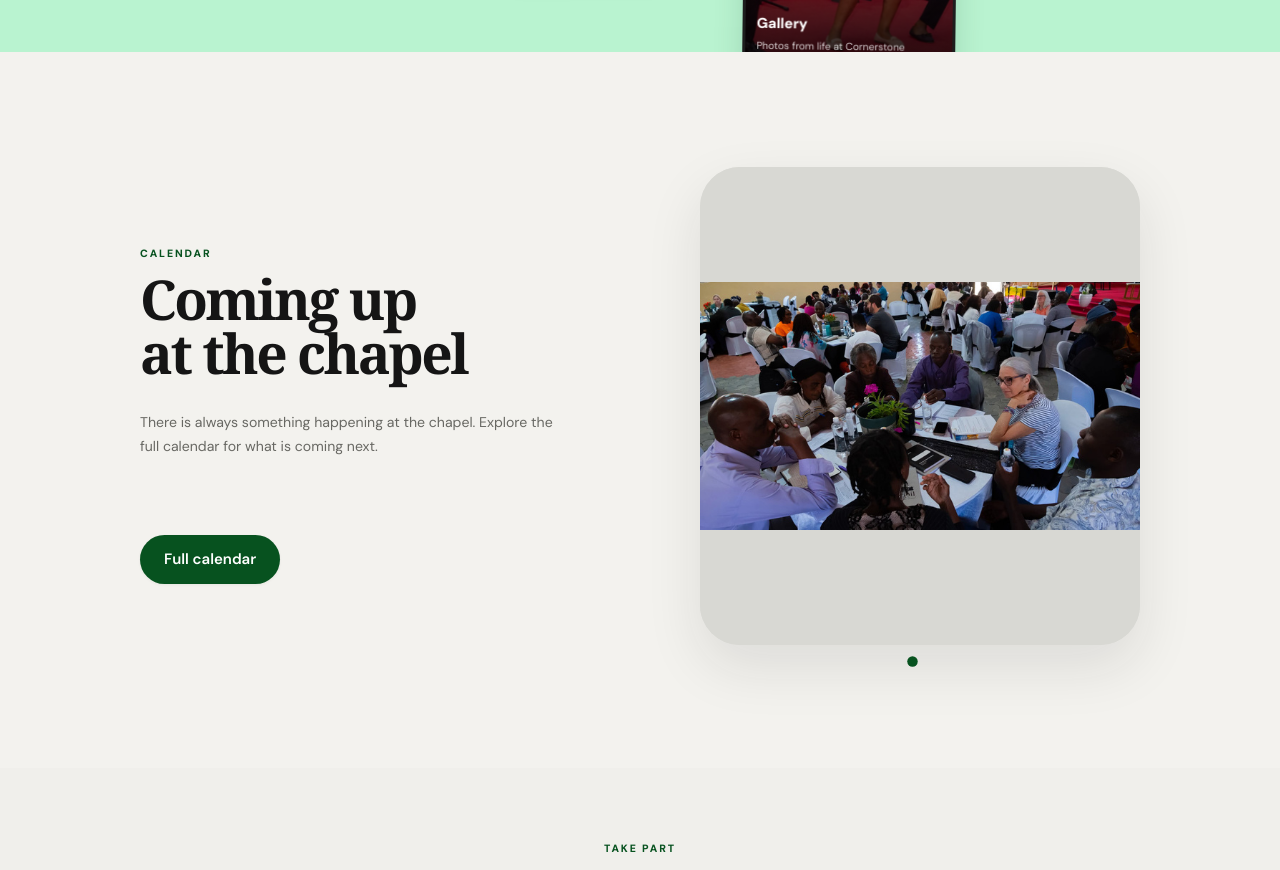
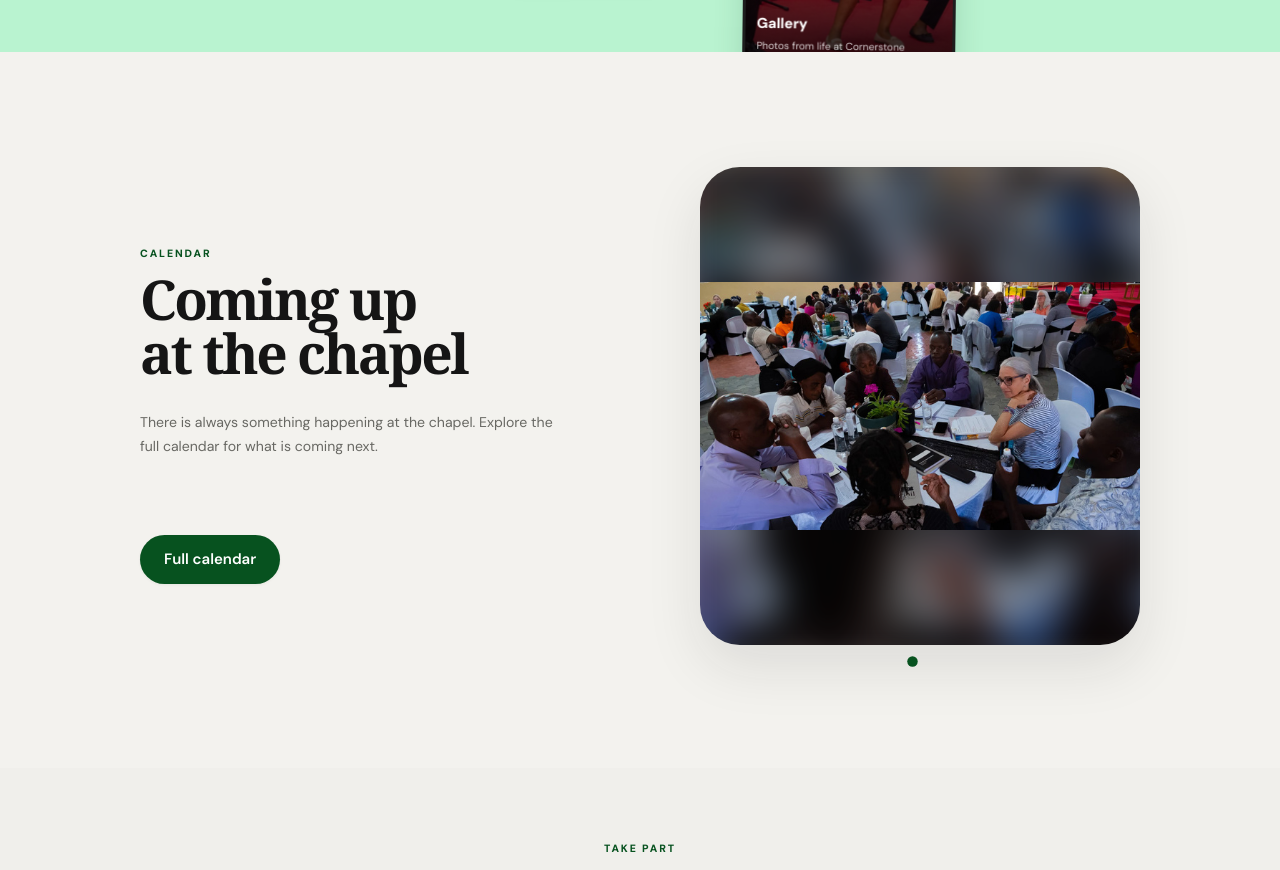
Before and after one commit to Watenehub/CFC, a React (Vite) app in the folder frontend/: page / in a window 1280 px wide. Shown: the part 2800-3670 px from the top of the page. Built offline with nearby package versions, Linux system fonts and the light colour scheme; no server answers.

Commit message:
Fill event image placeholder without cropping

```diff
--- a/frontend/src/pages/Home.css
+++ b/frontend/src/pages/Home.css
@@ -1220,7 +1220,8 @@
 .home .event-showcase-image { position: relative; overflow: hidden; width: min(100%, 440px); aspect-ratio: 0.92 / 1; margin-left: auto; border-radius: 40px; background: #d8d8d3; box-shadow: 0 22px 55px rgba(25, 30, 25, 0.1); }
 .home .event-slide { position: absolute; inset: 0; opacity: 0; visibility: hidden; transform: rotate(4deg) scale(0.92); }
 .home .event-slide.is-active { opacity: 1; visibility: visible; z-index: 2; animation: home-event-tumble 0.85s cubic-bezier(0.16, 1, 0.3, 1) both; }
-.home .event-slide img { width: 100%; height: 100%; object-fit: contain; object-position: center; background: #d8d8d3; }
+.home .event-slide-background { position: absolute; inset: -12px; background: var(--event-image) center / cover no-repeat; filter: blur(18px) brightness(0.78); transform: scale(1.08); }
+.home .event-slide img { position: relative; z-index: 1; width: 100%; height: 100%; object-fit: contain; object-position: center; background: transparent; }
 .home .event-dots { display: flex; justify-content: center; gap: 0.45rem; margin-top: 0.8rem; }
 .home .event-dots button { width: 7px; height: 7px; padding: 0; border: 0; border-radius: 50%; background: rgba(7, 82, 31, 0.22); cursor: pointer; }
 .home .event-dots button.active { transform: scale(1.5); background: var(--home-green); }
--- a/frontend/src/pages/Home.jsx
+++ b/frontend/src/pages/Home.jsx
@@ -287,7 +287,13 @@ function Home() {
             <div className="event-showcase home-reveal merge-text" aria-live="polite">
               <div className="event-showcase-image">
                 {eventSlides.map((event, index) => (
-                  <div className={`event-slide ${index === activeEvent ? 'is-active' : ''}`} key={event.id} aria-hidden={index !== activeEvent}>
+                  <div
+                    className={`event-slide ${index === activeEvent ? 'is-active' : ''}`}
+                    key={event.id}
+                    aria-hidden={index !== activeEvent}
+                    style={{ '--event-image': `url("${event.image || fallbackEvent.image}")` }}
+                  >
+                    <div className="event-slide-background" aria-hidden="true" />
                     <img className="motion-image" src={event.image || fallbackEvent.image} alt={event.title || 'Upcoming Cornerstone event'} loading={index === 0 ? 'eager' : 'lazy'} />
                   </div>
                 ))}
```
